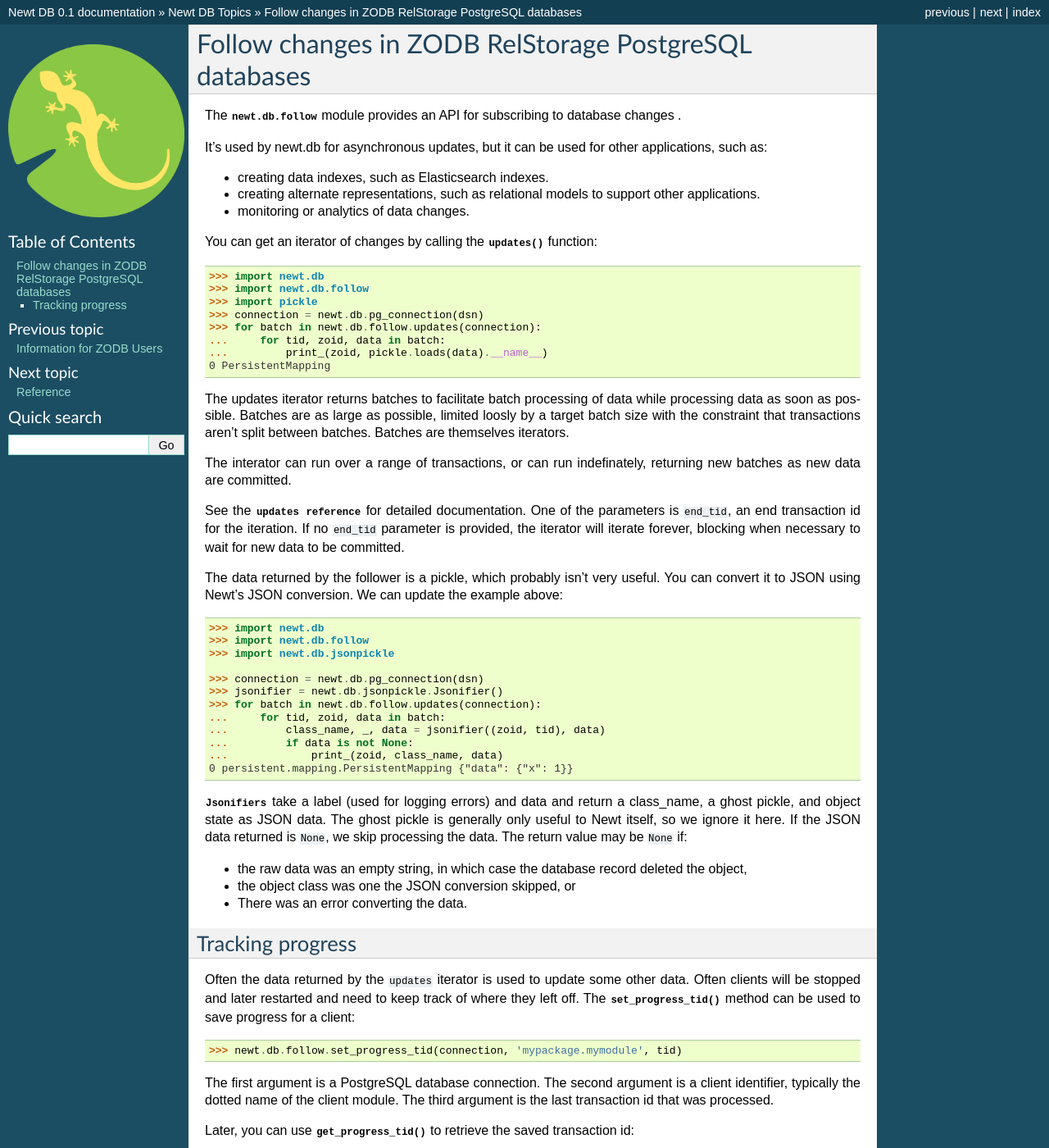
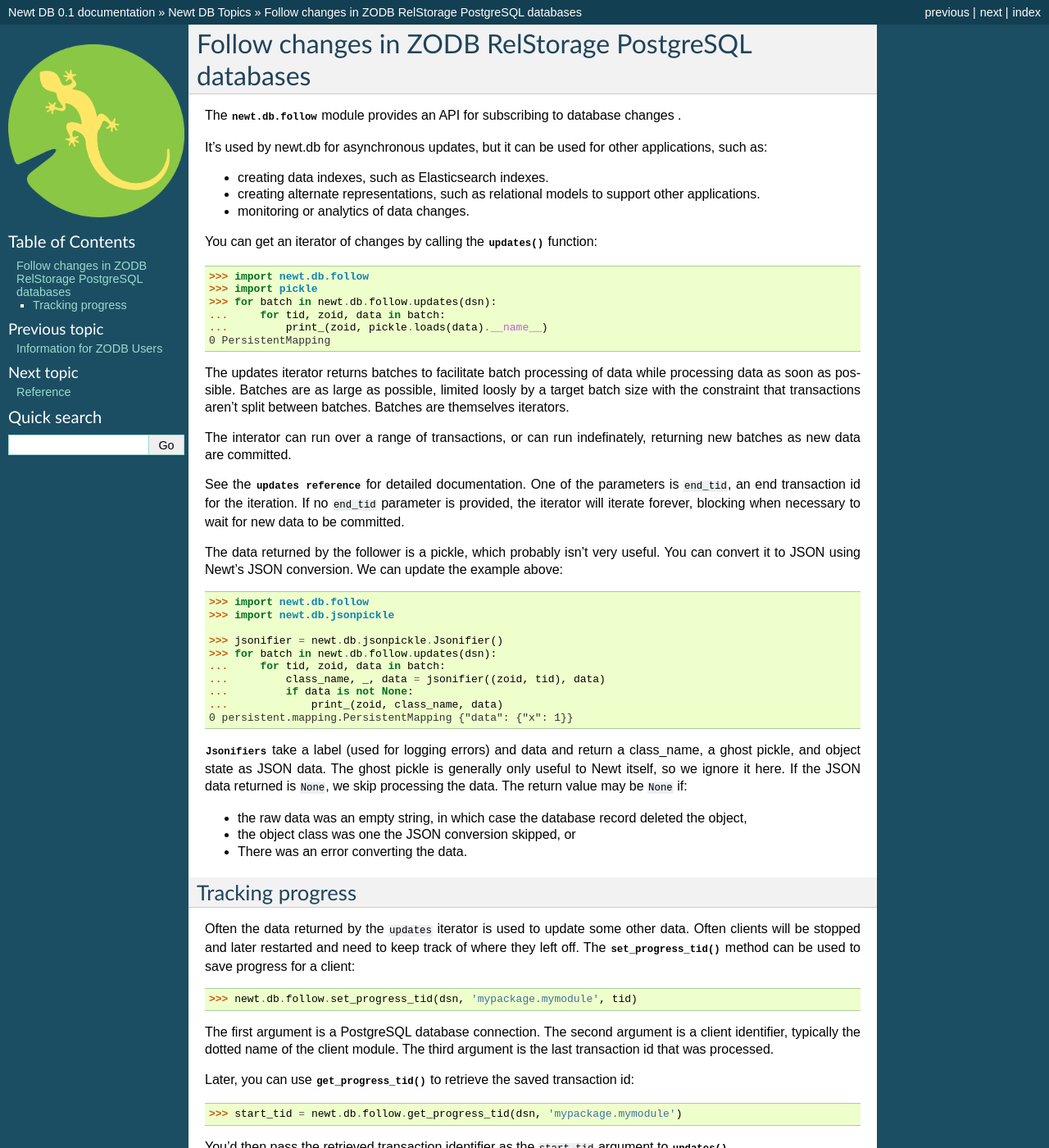
Before and after one commit to newtdb/db, a Sphinx documentation site: the page built from doc/topics/following.rst, in a window 1280 px wide and 1400 px high. Shown: the whole window at 82% size. Built offline with Sphinx 7.4.7, drawn with Linux system fonts in a browser that asks for light colours.

Commit message:
Update following topic for new follow API.
Update progress API to accept connection or connection string.

Create progress table on set, as well as get.

```diff
--- a/doc/topics/following.rst
+++ b/doc/topics/following.rst
@@ -26,18 +26,12 @@ other applications, such as:
 You can get an iterator of changes by calling the
 :py:func:`~newt.db.follow.updates` function::
 
-  >>> import newt.db
   >>> import newt.db.follow
   >>> import pickle
-  >>> connection = newt.db.pg_connection(dsn)
-  >>> for batch in newt.db.follow.updates(connection):
+  >>> for batch in newt.db.follow.updates(dsn):
   ...     for tid, zoid, data in batch:
   ...         print_(zoid, pickle.loads(data).__name__)
   0 PersistentMapping
-
-.. cleanup
-
-   >>> connection.close()
 
 The updates iterator returns batches to facilitate batch processing of
 data while processing data as soon as possible.  Batches are as large
@@ -58,13 +52,11 @@ The data returned by the follower is a pickle, which probably isn't
 very useful.  You can convert it to JSON using Newt's JSON conversion.
 We can update the example above::
 
-  >>> import newt.db
   >>> import newt.db.follow
   >>> import newt.db.jsonpickle
 
-  >>> connection = newt.db.pg_connection(dsn)
   >>> jsonifier = newt.db.jsonpickle.Jsonifier()
-  >>> for batch in newt.db.follow.updates(connection):
+  >>> for batch in newt.db.follow.updates(dsn):
   ...     for tid, zoid, data in batch:
   ...         class_name, _, data = jsonifier((zoid, tid), data)
   ...         if data is not None:
@@ -88,18 +80,13 @@ be ``None`` if:
 Tracking progress
 =================
 
-.. setup
-
-  >>> newt.db.follow.get_progress_tid(connection, 'mypackage.mymodule')
-  -1
-
 Often the data returned by the ``updates`` iterator is used to update
 some other data.  Often clients will be stopped and later restarted
 and need to keep track of where they left off.  The
 :py:func:`~newt.db.follow.set_progress_tid` method can be used to save
 progress for a client::
 
-  >>> newt.db.follow.set_progress_tid(connection, 'mypackage.mymodule', tid)
+  >>> newt.db.follow.set_progress_tid(dsn, 'mypackage.mymodule', tid)
 
 The first argument is a PostgreSQL database connection.  The second
 argument is a client identifier, typically the dotted name of the
@@ -109,8 +96,7 @@ processed.
 Later, you can use :py:func:`~newt.db.follow.get_progress_tid` to retrieve
 the saved transaction id::
 
-  >>> start_tid = newt.db.follow.get_progress_tid(
-  ...   connection, 'mypackage.mymodule')
+  >>> start_tid = newt.db.follow.get_progress_tid(dsn, 'mypackage.mymodule')
 
 .. check
 
@@ -119,7 +105,3 @@ the saved transaction id::
 
 You'd then pass the retrieved transaction identifier as the
 ``start_tid`` argument to :py:func:`~newt.db.follow.updates`.
-
-.. tearDown
-
-   >>> connection.close()
```
Also changed, not shown: 1 other file.
